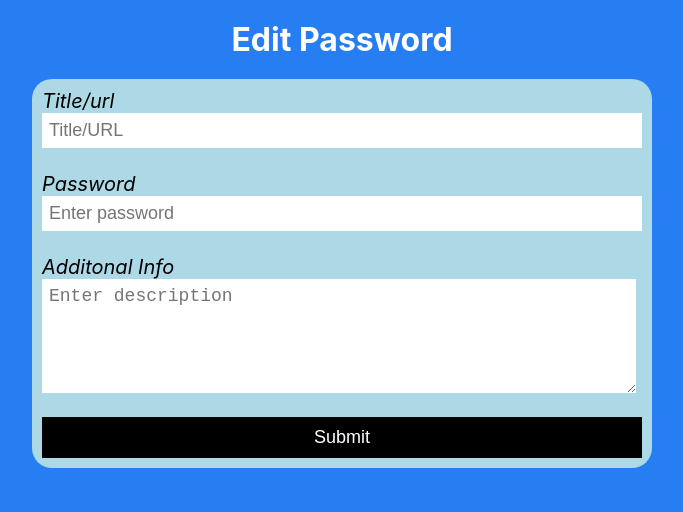
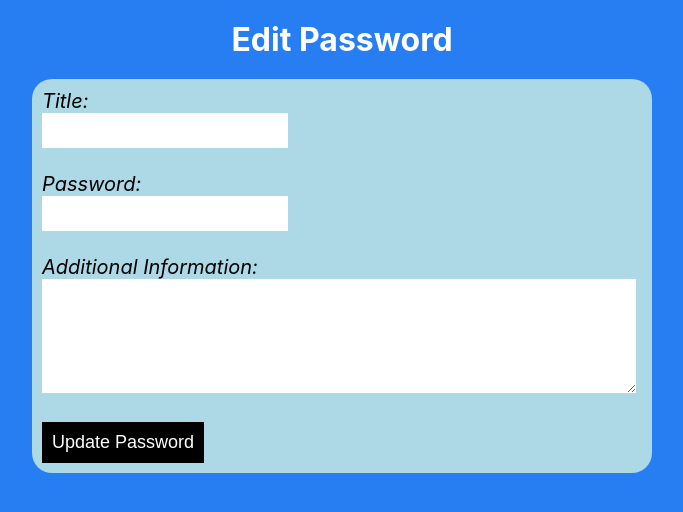
Before and after one commit to hjain2003/Password_Manager, a React (Create React App) app in the folder client/: page /editPass/1 in a window 1280 px wide. Shown: the top 512 px of the page, without its empty margins (298-981 px from the left). Built offline with nearby package versions, Linux system fonts and the light colour scheme; no server answers.

Commit message:
added search functionality

```diff
--- a/client/src/App.js
+++ b/client/src/App.js
@@ -10,7 +10,7 @@ import Otp from './components/OTPVerification/Otp';
 import { Routes, Route } from 'react-router-dom';
 import Logout from './components/Register/Logout';
 import MoreInfo from './components/PasswordSpace/MoreInfo';
-import PassCardUpdate from './components/PasswordCard/PassCardUpdate';
+import EditPass from './components/PasswordCard/EditPass';
 
 function App() {
   return (
@@ -24,7 +24,7 @@ function App() {
       <Route path='/otpverification' element={<Otp/>}/>
       <Route path='/logout' element={<Logout/>}/>
       <Route path='/passInfo/:id' element={<MoreInfo/>}/>
-      <Route path='/editPass/:id' element={<PassCardUpdate/>}/>
+      <Route path='/editPass/:id' element={<EditPass/>}/>
     </Routes>
     </>
   );
--- /dev/null
+++ b/client/src/components/PasswordCard/EditPass.js
@@ -0,0 +1,81 @@
+import React, { useState, useEffect } from 'react';
+import { useNavigate, useParams } from 'react-router-dom';
+
+const EditPass = () => {
+    const navigate = useNavigate();
+    const { id } = useParams();
+    const [passData, setPassData] = useState({
+        title: '',
+        pass: '',
+        additionalinfo: '',
+    });
+
+    useEffect(() => {
+        const fetchPasswordDetails = async () => {
+            try {
+                const response = await fetch(`http://localhost:5000/password/getPassById/${id}`);
+                if (response.status === 201) {
+                    const data = await response.json();
+                    setPassData(data.pass_details);
+                } else {
+                    console.log('Error:', response.status);
+                }
+            } catch (error) {
+                console.log(error);
+            }
+        };
+
+        fetchPasswordDetails();
+    }, [id]);
+
+    const handleInputChange = (e) => {
+        setPassData({ ...passData, [e.target.name]: e.target.value });
+    };
+
+    const handleSubmit = async (e) => {
+        e.preventDefault();
+        try {
+            const response = await fetch(`http://localhost:5000/password/updatePass/${id}`, {
+                method: 'PUT',
+                headers: {
+                    'Content-Type': 'application/json',
+                    Authorization: `Bearer ${localStorage.getItem('jwtoken')}`,
+                },
+                body: JSON.stringify(passData),
+            });
+
+            if (response.status === 200) {
+                window.alert("Pass Updated successfully!");
+                navigate('/passSpace');
+                console.log('Password updated successfully');
+                // Handle success, such as displaying a success message or redirecting to the password space page
+            } else {
+                console.log('Error:', response.status);
+            }
+        } catch (error) {
+            console.log(error);
+        }
+    };
+
+    return (
+        <div className="add_pass_container">
+            <h1 align="center" id="add_heading">Edit Password</h1>
+            <div className="add_form_container">
+            <form onSubmit={handleSubmit}>
+                <label htmlFor="title">Title:</label><br />
+                <input type="text" id="title" name="title" value={passData.title} onChange={handleInputChange} />
+                <br /><br />
+                <label htmlFor="pass">Password:</label><br />
+                <input type="text" id="pass" name="pass" value={passData.pass} onChange={handleInputChange} />
+                <br /><br />
+                <label htmlFor="additionalinfo">Additional Information:</label><br />
+                <textarea id="additionalinfo" name="additionalinfo" value={passData.additionalinfo} onChange={handleInputChange} style={{ width: '580px' }}/>
+                <br /><br />
+                <button type="submit" id="add_pass_submit">Update Password</button>
+            </form>
+        </div>
+    </div>
+  );
+};
+
+export default EditPass;
--- a/client/src/components/PasswordCard/PassCardUpdate.js
+++ /dev/null
@@ -1,98 +0,0 @@
-import React, { useState, useEffect } from 'react';
-import { useParams, useNavigate } from 'react-router-dom';
-
-const PassCardUpdate = () => {
-  const { id } = useParams();
-  const navigate = useNavigate();
-
-  const [updatedPass, setUpdatedPass] = useState({
-    title: "",
-    pass:"",
-    additionalinfo: ""
-  });
-
-  useEffect(() => {
-    const fetchPass = async () => {
-      try {
-        const response = await fetch(`http://localhost:5000/password/getPassbyId/${id}`,{
-            method: 'GET',
-            headers: {
-              'Content-Type': 'application/json'
-            }
-        });
-        const data = await response.json();
-
-        if (response.status === 201) {
-          const { title, pass, additionalinfo,  } = data.pass_details;
-          setUpdatedPass({title,pass,additionalinfo });
-        } else {
-          console.log(data.message);
-        }
-      } catch (error) {
-        console.log(error);
-      }
-    };
-
-    fetchPass();
-  }, [id]);
-
-  const handleChange = (e) => {
-    const { name, value } = e.target;
-    setUpdatedPass((prevState) => ({
-      ...prevState,
-      [name]: value
-    }));
-  };
-
-  const updatePass = async (e) => {
-    e.preventDefault();
-
-    const { title, pass, additionalinfo } = updatedPass;
-
-    const response = await fetch(`http://localhost:5000/password/update/${id}`, {
-      method: 'PUT',
-      headers: {
-        'Content-Type': 'application/json',
-        Authorization: `Bearer ${localStorage.getItem('jwtoken')}`,
-      },
-      body: JSON.stringify({
-        title,
-        pass,
-        additionalinfo
-      })
-    });
-
-    const data = await response.json();
-
-    if (response.status === 201) {
-      window.alert('Pass updated successfully');
-      navigate('/passSpace');
-      console.log(data.message);
-    } else {
-      window.alert('Pass update failed');
-      console.log(data.message);
-    }
-  };
-
-  return (
-    <>
-      <div className="add_pass_container">
-                <h1 align="center" id="add_heading">Edit Password</h1>
-                <div className="add_form_container">
-                    <label htmlFor="title">Title/url</label>
-                    <input type="text" placeholder='Title/URL' name="title" value={updatedPass.title} onChange={handleChange}/>
-                    <br />
-                    <label htmlFor="password">Password</label>
-                    <input type="text" placeholder='Enter password' name="pass" value={updatedPass.pass} onChange={handleChange} />
-                    <br />
-                    <label htmlFor="additionalInfo">Additonal Info</label>
-                    <textarea type="text" placeholder='Enter description' name="additionalinfo" style={{ width: '580px' }} value={updatedPass.additionalinfo} onChange={handleChange}/>
-                    <br />
-                    <input type="submit" id="add_pass_submit" value="Submit" onClick={updatePass}/>
-                </div>
-            </div>
-    </>
-  );
-};
-
-export default PassCardUpdate;
--- a/client/src/components/PasswordSpace/PassSpace.css
+++ b/client/src/components/PasswordSpace/PassSpace.css
@@ -59,3 +59,6 @@
     margin-left: 10px;
     margin-right: 10px;
 }
+#loading{
+    color: white;
+}
--- a/client/src/components/PasswordSpace/PassSpace.js
+++ b/client/src/components/PasswordSpace/PassSpace.js
@@ -1,19 +1,19 @@
 import React, { useEffect, useState } from 'react';
 import './PassSpace.css';
 import PassCard from '../PasswordCard/PassCard';
-
 import { NavLink, useNavigate } from 'react-router-dom';
 
 const PassSpace = () => {
   const navigate = useNavigate();
-    const userId = localStorage.getItem("userId");
+  const userId = localStorage.getItem('userId');
   const [passcards, setPassCards] = useState([]);
   const [currentPage, setCurrentPage] = useState(1);
   const [isLoading, setIsLoading] = useState(true);
+  const [searchQuery, setSearchQuery] = useState('');
   const passcardsPerPage = 5;
-    const totalPages = Math.ceil(passcards.length / passcardsPerPage);
 
   const handleNextPage = () => {
+    const totalPages = Math.ceil(filteredPasscards.length / passcardsPerPage);
     if (currentPage < totalPages) {
       setCurrentPage(currentPage + 1);
     }
@@ -27,17 +27,25 @@ const PassSpace = () => {
 
   const indexOfLastPasscard = currentPage * passcardsPerPage;
   const indexOfFirstPasscard = indexOfLastPasscard - passcardsPerPage;
-    const currentPasscards = passcards.slice(indexOfFirstPasscard, indexOfLastPasscard);
+
+  const filteredPasscards = passcards.filter((passcard) =>
+    passcard.title.toLowerCase().includes(searchQuery.toLowerCase())
+  );
+
+  const currentPasscards = filteredPasscards.slice(
+    indexOfFirstPasscard,
+    indexOfLastPasscard
+  );
 
   const [userData, setUserData] = useState('');
 
   const callHomePage = async () => {
     try {
-            const res = await fetch("http://localhost:5000/user/getUserData", {
-                method: "GET",
+      const res = await fetch('http://localhost:5000/user/getUserData', {
+        method: 'GET',
         headers: {
-                    Accept: "application/json",
-                    "Content-Type": "application/json"
+          Accept: 'application/json',
+          'Content-Type': 'application/json'
         },
         credentials: 'include'
       });
@@ -45,6 +53,7 @@ const PassSpace = () => {
       const data = await res.json();
       console.log(data);
       setUserData(data);
+      setIsLoading(false);
 
       if (res.status !== 200) {
         navigate('/login');
@@ -59,14 +68,17 @@ const PassSpace = () => {
 
   const showMyPwds = async () => {
     try {
-            const res = await fetch(`http://localhost:5000/password/myPasswords?userId=${userId}`, {
-                method: "GET",
+      const res = await fetch(
+        `http://localhost:5000/password/myPasswords?userId=${userId}`,
+        {
+          method: 'GET',
           headers: {
-                    Accept: "application/json",
-                    "Content-Type": "application/json"
+            Accept: 'application/json',
+            'Content-Type': 'application/json'
           },
           credentials: 'include'
-            });
+        }
+      );
 
       if (res.status === 200) {
         const data = await res.json();
@@ -86,21 +98,40 @@ const PassSpace = () => {
     showMyPwds();
   }, []);
 
+  const handleSearch = () => {
+    setCurrentPage(1);
+  };
+
   return (
     <>
       <div className="pass_space_container">
-                <span id="logout"><NavLink to='/logout'>Logout</NavLink> &nbsp;&nbsp;{userData.name}</span>
+        <span id="logout">
+          <NavLink to="/logout">Logout</NavLink> &nbsp;&nbsp;{userData.name}
+        </span>
         <div className="saved_passwords">
-                    <span id="pass_heading">Your Passwords : </span>
+          <span id="pass_heading">Your Passwords :</span>
           <br />
           <span>
-                        <input type="text" id="searchPass" placeholder="Enter title to search" />
-                        <button>Search</button>
-                        &nbsp;&nbsp;&nbsp;&nbsp;&nbsp;
-                        <button id="add_pass"><NavLink to='/addPass'>+Add password</NavLink></button>
+            <input
+              type="text"
+              id="searchPass"
+              placeholder="Enter title to search"
+              value={searchQuery}
+              onChange={(e) => setSearchQuery(e.target.value)}
+            />
+            <button onClick={handleSearch}>Search</button>
+            &nbsp;&nbsp;&nbsp;&nbsp;&nbsp;&nbsp;
+            <button id="add_pass">
+              <NavLink to="/addPass">+Add password</NavLink>
+            </button>
           </span>
           <br />
-                    {currentPasscards.map((item, index) => (
+          {isLoading ? (
+            <h2 id="loading">
+              <br />Loading your passwords...
+            </h2>
+          ) : (
+            currentPasscards.map((item, index) => (
               <div key={item._id}>
                 <PassCard
                   passId={item._id}
@@ -108,15 +139,19 @@ const PassSpace = () => {
                   pass={item.pass}
                   additionalinfo={item.additionalinfo}
                 />
-                            {/* <MoreInfo passId={item._id}/> */}
               </div>
-                    ))}
+            ))
+          )}
           <div className="pagination">
+            <br />
             <button onClick={handlePreviousPage} disabled={currentPage === 1}>
               Prev
             </button>
             <span>{currentPage}</span>
-                        <button onClick={handleNextPage} disabled={currentPage === totalPages}>
+            <button
+              onClick={handleNextPage}
+              disabled={currentPage === Math.ceil(filteredPasscards.length / passcardsPerPage)}
+            >
               Next
             </button>
           </div>
```
Also changed, not shown: client/src/components/PasswordCard/PassCard.js (+9 -2 lines), 2 other files (tests, documents, lock files or other folders). Lines whose indentation alone changed are shown as unchanged.
